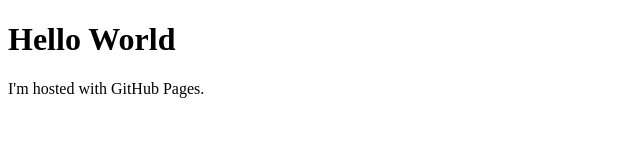
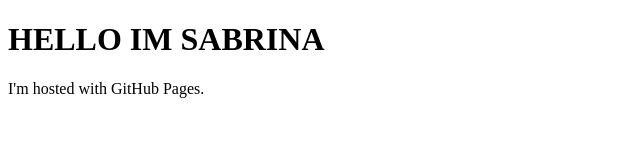
Before and after one commit to SabrinaLee03/SabrinaLee03.github.io, a plain HTML site: page index.html in a window 1280 px wide. Shown: the whole page, without its empty margins (0-640 px from the left). Drawn offline with Linux system fonts and the light colour scheme.

Commit message:
Update index.html

```diff
--- a/index.html
+++ b/index.html
@@ -1,7 +1,7 @@
 <!DOCTYPE html>
 <html>
 <body>
-<h1>Hello World</h1>
+<h1> HELLO IM SABRINA </h1>
 <p>I'm hosted with GitHub Pages.</p>
 </body>
 </html>
```
